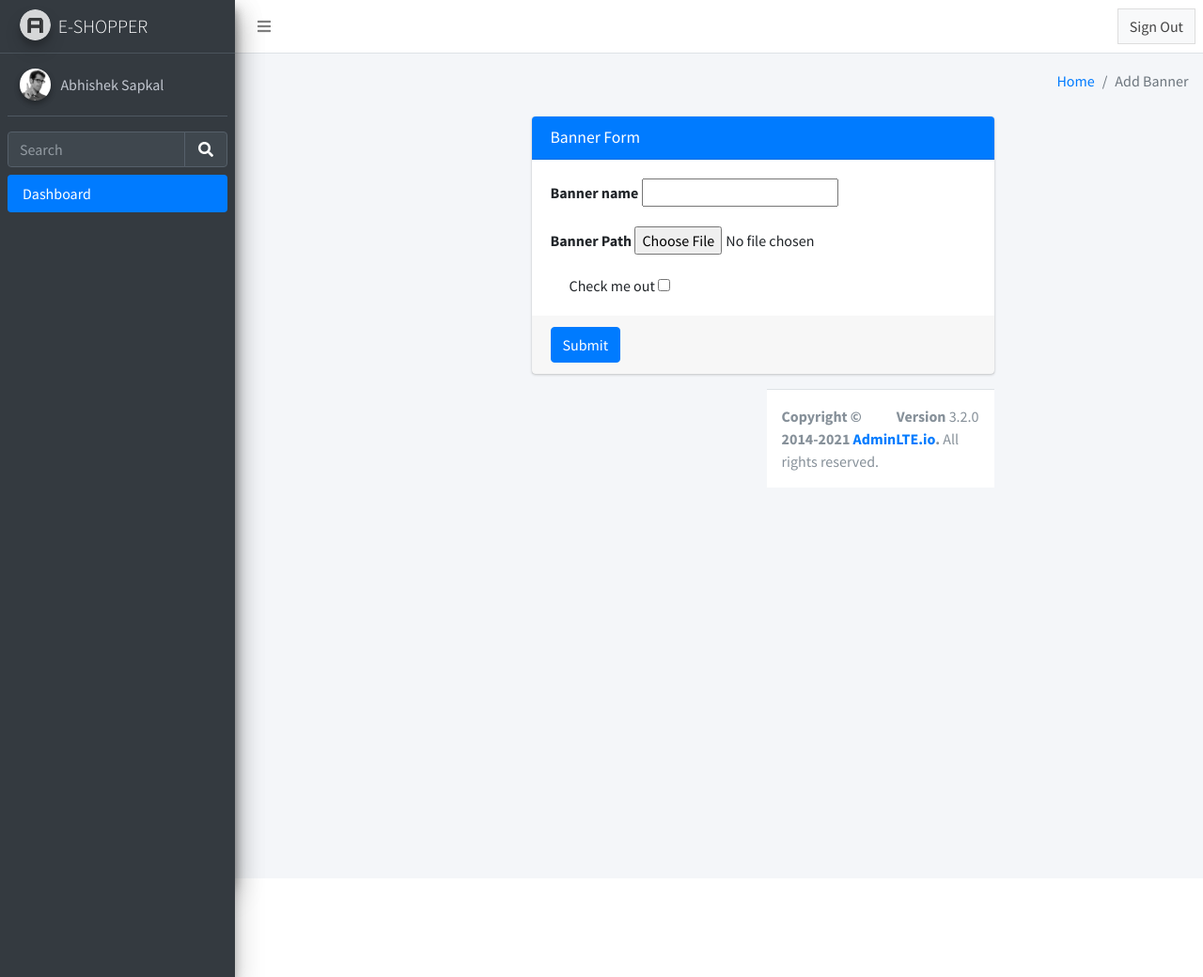
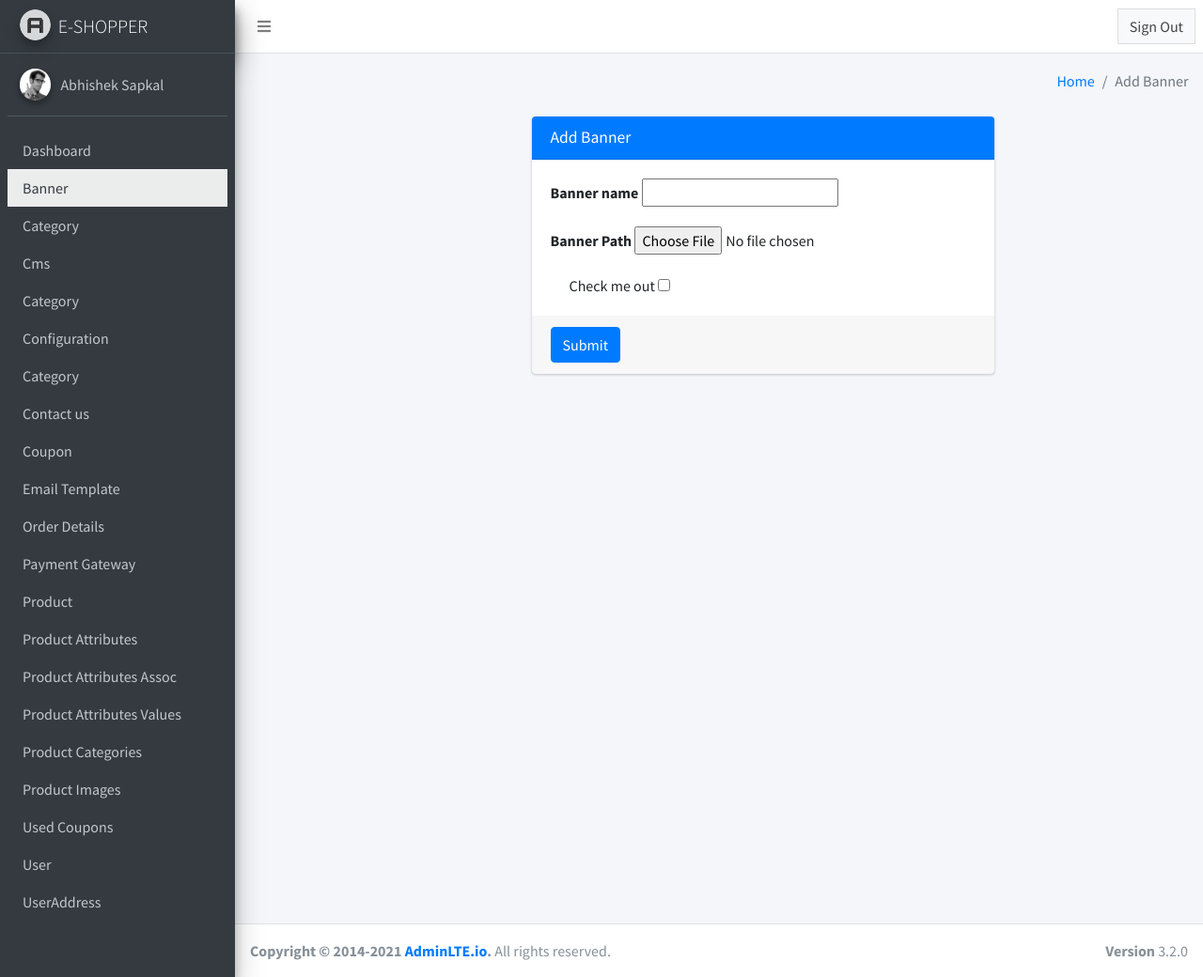
Before and after one commit to asap3013/shop_mart_demo_project, a Django app: page /adminpanel/banner_form/ in a window 1280 px wide. Shown: the whole page at 94% size. Run offline with Django 4.2, Linux system fonts and the light colour scheme; the visitor is signed in with stand-in values (Sample User, id 1); some libraries are stand-ins or nearby versions.

Commit message:
sidebar highlight updated

```diff
--- a/shopping_mart/customAdminPanel/templates/model_form/banner_form.html
+++ b/shopping_mart/customAdminPanel/templates/model_form/banner_form.html
@@ -20,19 +20,19 @@
   </section>
 
   <!-- Main content -->
-    <section class="content" >
+  <section class="content">
     <div class="container-fluid">
-        <div class="row" >
+      <div class="row">
         <!-- left column -->
-          <div class="col-md-6" style="position: relative; left: 300px;" >
+        <div class="col-md-6" style="position: relative; left: 300px;">
           <!-- general form elements -->
           <div class="card card-primary">
             <div class="card-header">
-                <h3 class="card-title">Banner Form</h3>
+              <h3 class="card-title">Add Banner</h3>
             </div>
             <!-- /.card-header -->
             <!-- form start -->
-              <form action="{% url 'customAdminPanel:banner_form' %}" method="post"  enctype="multipart/form-data">
+            <form action="{% url 'customAdminPanel:banner_form' %}" method="post" enctype="multipart/form-data">
               {% csrf_token %}
               <div class="card-body">
                 <div class="form-group">
@@ -61,5 +61,22 @@
               </div>
             </form>
           </div>
+        </div>
+      </div>
+    </div>
+  </section>
+</div>
+{% endblock %}
+{% block script %}
+<script>
+  $(document).ready(function(){
+      setNavBar()
+  });
 
+  // set navebar
+  function setNavBar(){
+      $(".nav-link").removeClass("active")
+      $(".banner-menu").addClass("active")
+  }
+</script>
 {% endblock %}
--- a/shopping_mart/customAdminPanel/templates/starter.html
+++ b/shopping_mart/customAdminPanel/templates/starter.html
@@ -5,13 +5,18 @@
   <meta name="viewport" content="width=device-width, initial-scale=1">
   <title>E-SHOPPER</title>
   {% load static %}
-  <link rel="stylesheet" href="https://fonts.googleapis.com/css?family=Source+Sans+Pro:300,400,400i,700&display=fallback">
+  <script src="https://ajax.googleapis.com/ajax/libs/jquery/3.6.0/jquery.min.js"></script>
+
+  <link rel="stylesheet"
+    href="https://fonts.googleapis.com/css?family=Source+Sans+Pro:300,400,400i,700&display=fallback">
   <link rel="stylesheet" href="/static/plugins/fontawesome-free/css/all.min.css">
   <link rel="stylesheet" href="/static/dist/css/adminlte.min.css">
   <link rel="stylesheet" href="/static/plugins/datatables-bs4/css/dataTables.bootstrap4.min.css">
   <link rel="stylesheet" href="/static/plugins/datatables-responsive/css/responsive.bootstrap4.min.css">
   <link rel="stylesheet" href="/static/plugins/datatables-buttons/css/buttons.bootstrap4.min.css">
+  <script src="https://ajax.googleapis.com/ajax/libs/jquery/2.1.1/jquery.min.js"></script>
 </head>
+
 <body class="hold-transition sidebar-mini">
   <div class="wrapper">
     <aside class="main-sidebar sidebar-dark-primary elevation-4"></aside>
@@ -24,7 +29,7 @@
       </ul>
 
       <ul class="navbar-nav ml-auto">
-    <form action="{% url 'customAdminPanel:logoutuser' %}" >
+        <form action="{% url 'customAdminPanel:logoutuser' %}">
           <button type="submit" class="btn btn-block btn-default btn-flat">Sign Out</button>
         </form>
     </nav>
@@ -32,7 +37,8 @@
 
     <aside style="height: 100vh;" class="main-sidebar sidebar-dark-primary elevation-4">
       <a href="index3.html" class="brand-link">
-      <img src="/static/dist/img/AdminLTELogo.png" alt="AdminLTE Logo" class="brand-image img-circle elevation-3" style="opacity: .8">
+        <img src="/static/dist/img/AdminLTELogo.png" alt="AdminLTE Logo" class="brand-image img-circle elevation-3"
+          style="opacity: .8">
         <span class="brand-text font-weight-light">E-SHOPPER</span>
       </a>
 
@@ -45,136 +51,121 @@
             <a href="#" class="d-block">Abhishek Sapkal</a>
           </div>
         </div>
-      <div class="form-inline">
-        <div class="input-group" data-widget="sidebar-search">
-          <input class="form-control form-control-sidebar" type="search" placeholder="Search" aria-label="Search">
-          <div class="input-group-append">
-            <button class="btn btn-sidebar">
-              <i class="fas fa-search fa-fw"></i>
-            </button>
-          </div>
-        </div>
-      </div>
-      <nav class="mt-2">
-        <ul class="nav nav-pills nav-sidebar flex-column" data-widget="treeview" role="menu" data-accordion="false">
-          <!-- <li class="nav-item menu-open"> -->
-            <!-- <li class="nav-item menu-open"> -->
-            <a  class="nav-link active">
-              <!-- <i class="nav-icon fas fa-tachometer-alt"></i> -->
-              <!-- <i class="nav-icon fas fa-copy"></i> -->
-              <p>
-                Dashboard
-                <!-- <i class="right fas fa-angle-left"></i> -->
-                <!-- <i class="fas fa-angle-left right"></i> -->
-              </p>
 
-            </a>
+        <nav>
           <ul class="nav nav-treeview">
             <li class="nav-item">
-                <!-- <button class = "btn btn-default"> -->
-                <a href="{% url 'customAdminPanel:banner'%}" class="nav-link">Banner</a>
-              </button>
+            <a class="nav-link dashboard-menu" href="{% url 'customAdminPanel:index' %}">Dashboard</a>
+            <!-- <ul class="nav nav-treeview"> -->
+              <!-- <li class="nav-item" > -->
+
+              <li class="nav-item">
+                <!-- <button class = "btn btn-default btn-sm"> -->
+                <a href="{% url 'customAdminPanel:banner'%}" class="nav-link banner-menu" >Banner</a>
+                <!-- </button> -->
               </li>
               <li class="nav-item">
                 <!-- <button  class="nav-link"> -->
-                <a href="" class="nav-link">Category</a>
-              </button>
+                <a href="" name="category" class="nav-link">Category</a>
+                <!-- </button> -->
               </li>
               <li class="nav-item">
                 <!-- <button class="nav-link"> -->
-                <a href="" class="nav-link">Cms</a>
-              </button>
+                <a href="" name="cms" class="nav-link">Cms</a>
+                <!-- </button> -->
               </li>
               <li class="nav-item">
                 <!-- <button class="nav-link" > -->
                 <a href="" class="nav-link">Category</a>
-              </button>
+                <!-- </button> -->
               </li>
               <li class="nav-item">
                 <!-- <button class="nav-link"> -->
                 <a href="" class="nav-link">Configuration</a>
-              </button>
+                <!-- </button> -->
               </li>
               <li class="nav-item">
                 <!-- <button class="nav-link"> -->
                 <a href="" class="nav-link">Category</a>
-              </button>
+                <!-- </button> -->
               </li>
               <li class="nav-item">
                 <!-- <button class="nav-link"> -->
                 <a href="" class="nav-link">Contact us</a>
-              </button>
+                <!-- </button> -->
               </li>
               <li class="nav-item">
                 <!-- <button class="nav-link"> -->
                 <a href="" class="nav-link">Coupon</a>
-              </button>
+                <!-- </button> -->
               </li>
               <li class="nav-item">
                 <!-- <button class="nav-link"> -->
                 <a href="" class="nav-link">Email Template</a>
-              </button>
+                <!-- </button> -->
               </li>
               <li class="nav-item">
                 <!-- <button class="nav-link"> -->
                 <a href="" class="nav-link">Order Details</a>
-              </button>
+                <!-- </button> -->
               </li>
               <li class="nav-item">
                 <!-- <button class="nav-link"> -->
                 <a href="" class="nav-link">Payment Gateway</a>
-              </button>
+                <!-- </button> -->
               </li>
               <li class="nav-item">
                 <!-- <button class="nav-link"> -->
                 <a href="" class="nav-link">Product</a>
-              </button>
+                <!-- </button> -->
               </li>
               <li class="nav-item">
                 <!-- <button class="nav-link"> -->
                 <a href="" class="nav-link">Product Attributes</a>
-              </button>
+                <!-- </button> -->
               </li>
               <li class="nav-item">
                 <!-- <button class="nav-link"> -->
                 <a href="" class="nav-link">Product Attributes Assoc</a>
-              </button>
+                <!-- </button> -->
               </li>
               <li class="nav-item">
                 <!-- <button class="nav-link"> -->
                 <a href="" class="nav-link">Product Attributes Values</a>
-              </button>
+                <!-- </button> -->
               </li>
               <li class="nav-item">
                 <!-- <button class="nav-link"> -->
                 <a href="" class="nav-link">Product Categories</a>
-              </button>
+                <!-- </button> -->
               </li>
               <li class="nav-item">
                 <!-- <button class="nav-link"> -->
                 <a href="" class="nav-link">Product Images</a>
-              </button>
+                <!-- </button> -->
               </li>
               <li class="nav-item">
                 <!-- <button class="nav-link"> -->
                 <a href="" class="nav-link">Used Coupons</a>
-              </button>
+                <!-- </button> -->
               </li>
               <li class="nav-item">
                 <!-- <button class="nav-link"  > -->
                 <a href="" class="nav-link">User</a>
-              </button>
+                <!-- </button> -->
               </li>
               <li class="nav-item">
                 <!-- <button class="nav-link"> -->
                 <a href="" class="nav-link">UserAddress</a>
-              </button>
+                <!-- </button> -->
               </li>
             </ul>
           </ul>
         </nav>
       </div>
     </aside>
+  </div>
+</body>
 {% block content %}
 
 
@@ -186,7 +177,7 @@
   <strong>Copyright &copy; 2014-2021 <a href="https://adminlte.io">AdminLTE.io</a>.</strong> All rights reserved.
 </footer>
 </div>
-</div>
+
 <script src="/static/plugins/datatables/jquery.dataTables.min.js"></script>
 <script src="/static/plugins/datatables-bs4/js/dataTables.bootstrap4.min.js"></script>
 <script src="/static/plugins/datatables-responsive/js/dataTables.responsive.min.js"></script>
@@ -202,6 +193,17 @@
 <script src="/static/plugins/jquery/jquery.min.js"></script>
 <script src="/static/plugins/bootstrap/js/bootstrap.bundle.min.js"></script>
 <script src="/static/dist/js/adminlte.min.js"></script>
+{% block script %}
+<script>
+  $(document).ready(function(){
+      setNavBar()
+  });
 
-</body>
+  // set navebar
+  function setNavBar(){
+      $(".nav-link").removeClass("active")
+      $(".dashboard-menu").addClass("active")
+  }
+</script>
+{% endblock %}
 </html>
```
Also changed, not shown: shopping_mart/customAdminPanel/templates/banner.html (+23 -0 lines), shopping_mart/customAdminPanel/templates/model_form/editBanner.html (+22 -4 lines). Lines whose indentation alone changed are shown as unchanged.
